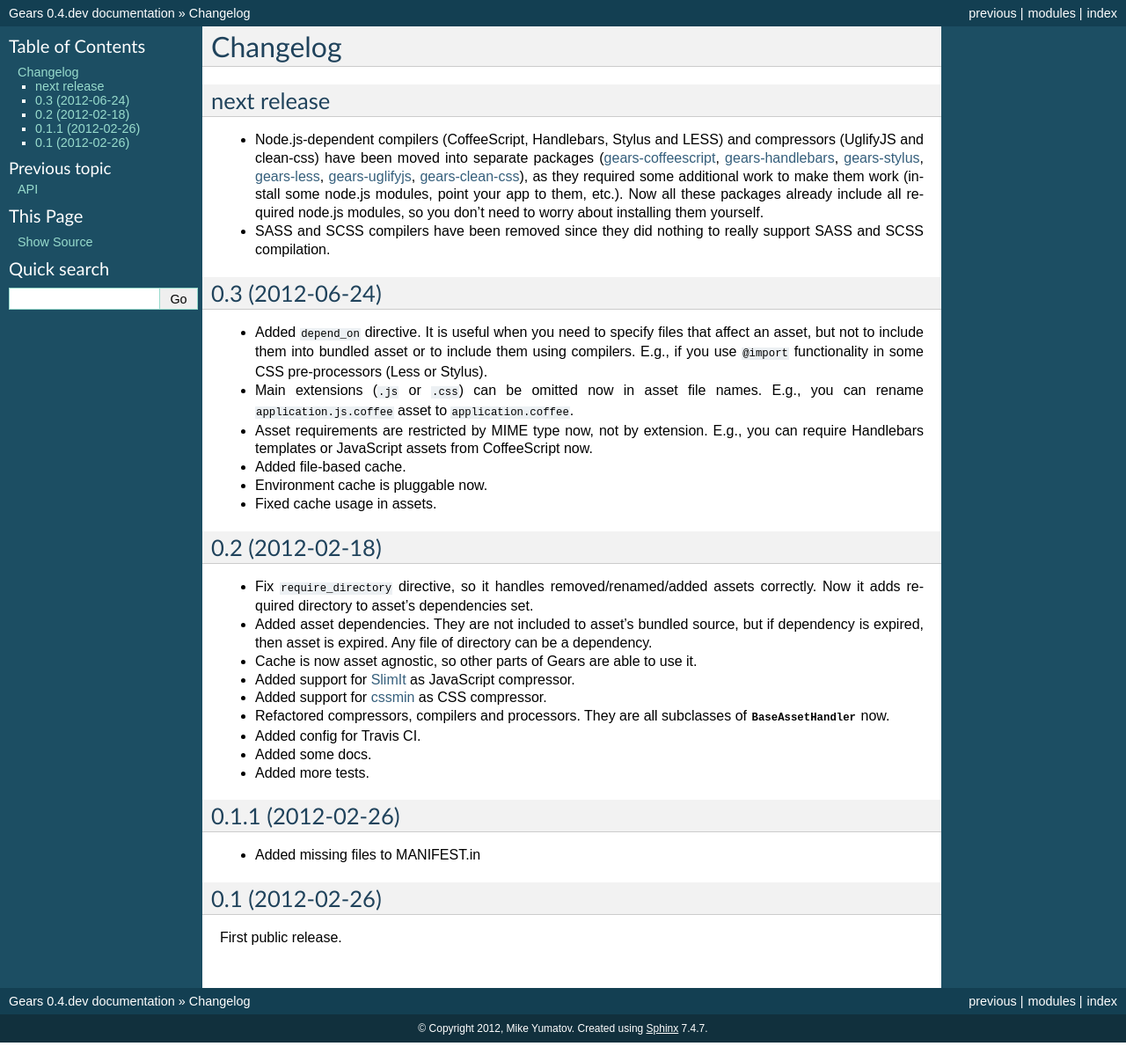
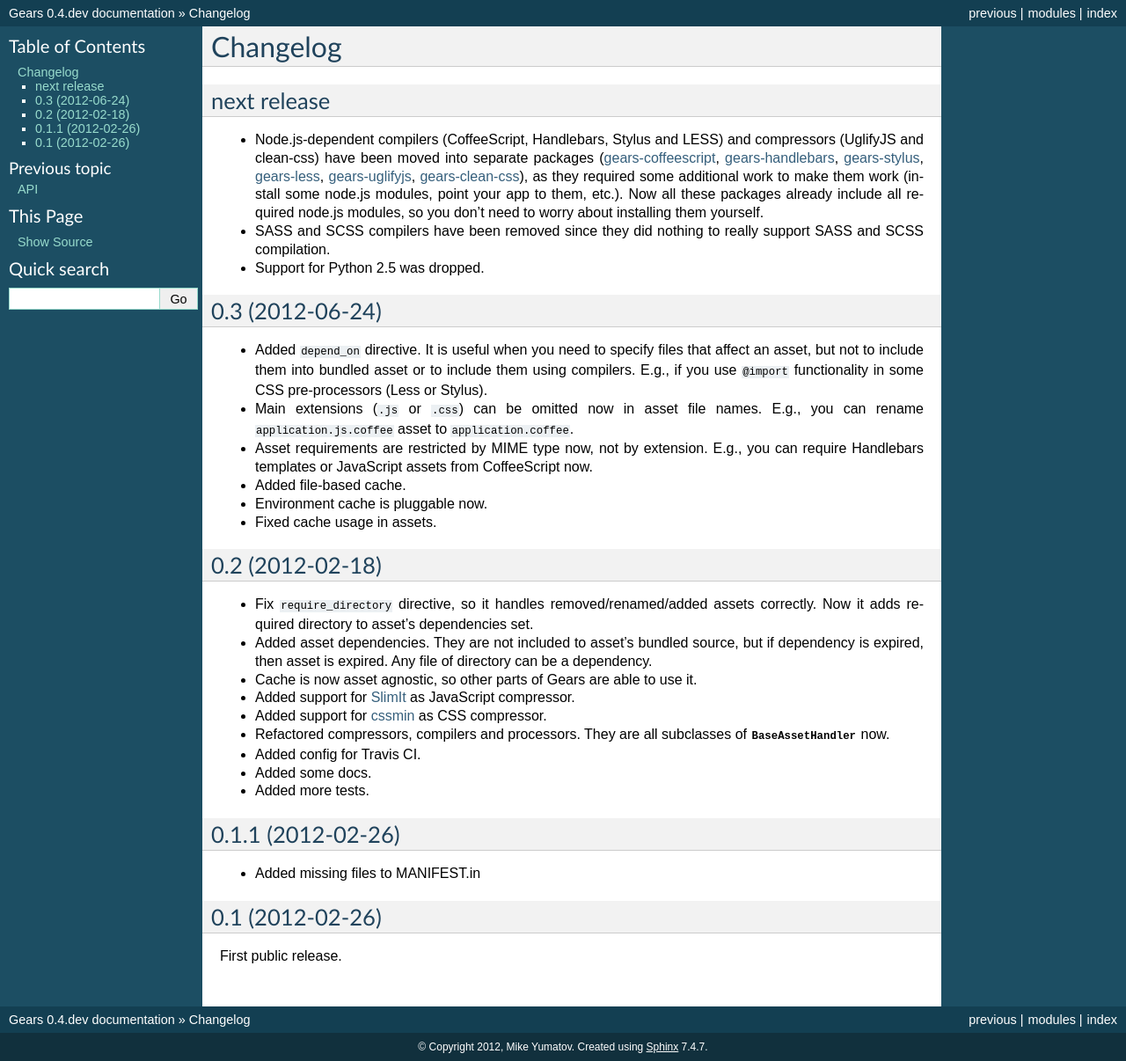
Before and after one commit to gears/gears, a Sphinx documentation site: the page built from docs/changelog.rst, in a window 1280 px wide. Shown: the whole page at 88% size. Built offline with Sphinx 7.4.7, drawn with Linux system fonts in a browser that asks for light colours; before the commit the page ends 1185 px from its top, so only the background shows below that.

Commit message:
Support for Python 2.5 was dropped

```diff
--- a/docs/changelog.rst
+++ b/docs/changelog.rst
@@ -14,6 +14,8 @@ next release
 
 - SASS and SCSS compilers have been removed since they did nothing to really
   support SASS and SCSS compilation.
+
+- Support for Python 2.5 was dropped.
 
 0.3 (2012-06-24)
 ----------------
--- a/setup.py
+++ b/setup.py
@@ -23,7 +23,6 @@ setup(
         'License :: OSI Approved :: ISC License (ISCL)',
         'Operating System :: OS Independent',
         'Programming Language :: Python',
-        'Programming Language :: Python :: 2.5',
         'Programming Language :: Python :: 2.6',
         'Programming Language :: Python :: 2.7'],
 )
```
Also changed, not shown: .travis.yml, 1 other file.
